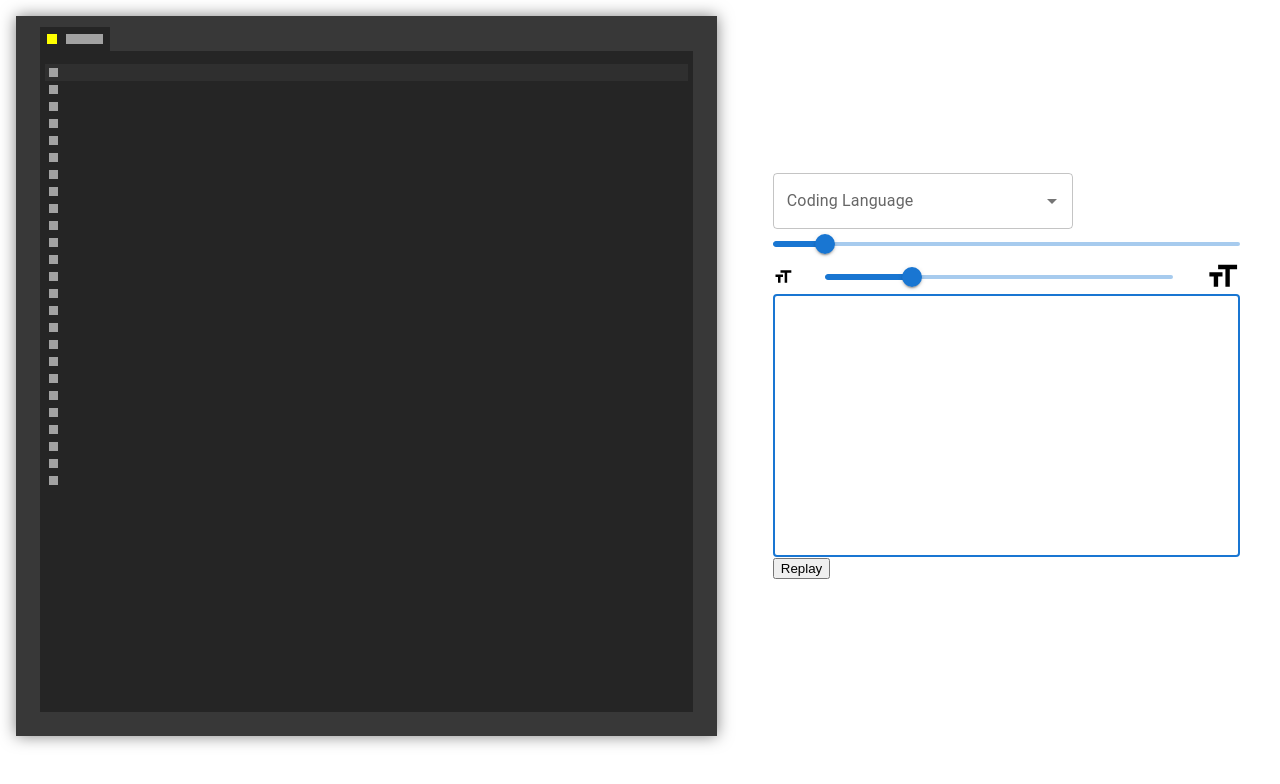
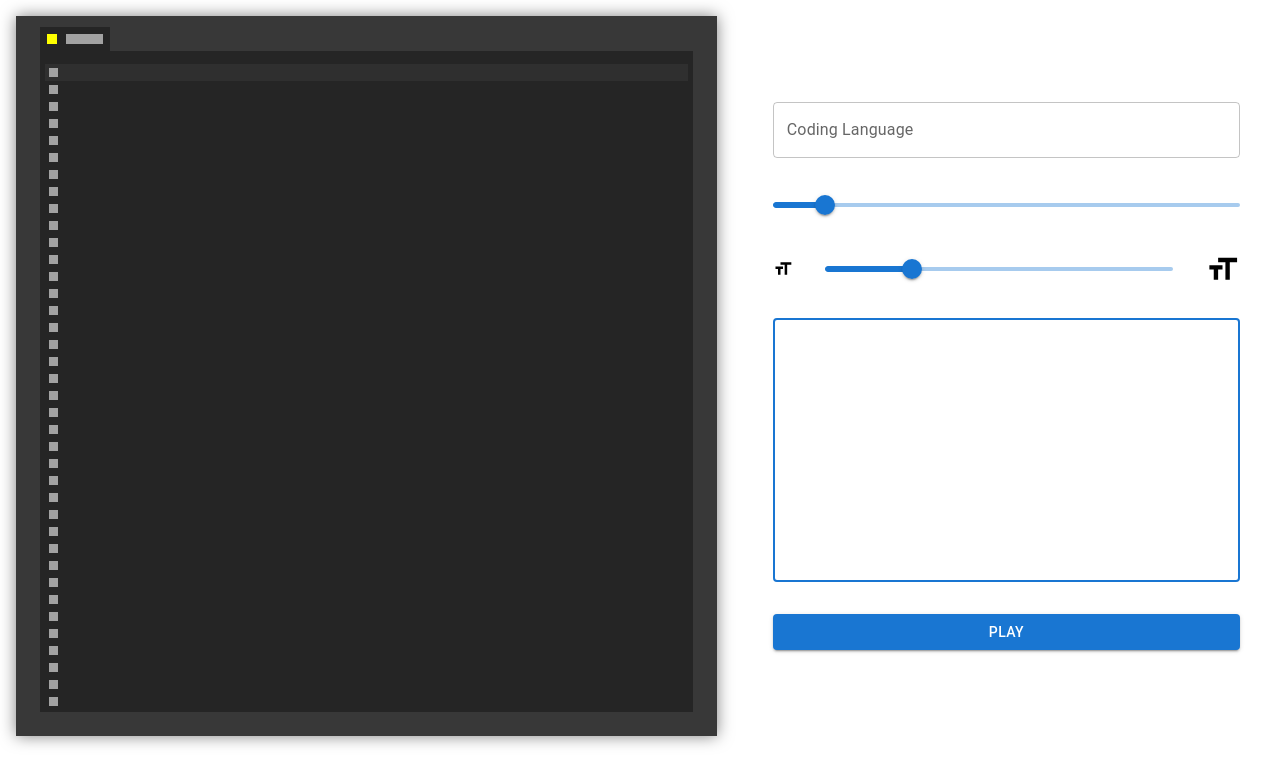
Before and after one commit to iMatthewJohnson/code-window-generator, a React (Create React App) app: page / in a window 1280 px wide. Shown: the top 784 px of the page. Built offline with nearby package versions, Linux system fonts and the light colour scheme.

Commit message:
Adding all coding languages. Blank lines now dynamically added based on window.innerHeight. Added new play button

```diff
--- a/src/App.tsx
+++ b/src/App.tsx
@@ -87,6 +87,7 @@ function App() {
                 handleResetButtonClick={resetAnimation}
                 handleSettingsChange={handleSettingsChange}
                 settingsControlValues={settingsControlValues}
+                isRunning={isRunning}
             />
         </div>
   );
--- /dev/null
+++ b/src/codingLanguagesOptions.js
@@ -0,0 +1,193 @@
+export default [
+    "oneC (1c)",
+    "abnf",
+    "accesslog",
+    "actionscript",
+    "ada",
+    "angelscript",
+    "apache",
+    "applescript",
+    "arcade",
+    "arduino",
+    "armasm",
+    "asciidoc",
+    "aspectj",
+    "autohotkey",
+    "autoit",
+    "avrasm",
+    "awk",
+    "axapta",
+    "bash",
+    "basic",
+    "bnf",
+    "brainfuck",
+    "cLike (c-like)",
+    "c",
+    "cal",
+    "capnproto",
+    "ceylon",
+    "clean",
+    "clojureRepl (clojure-repl)",
+    "clojure",
+    "cmake",
+    "coffeescript",
+    "coq",
+    "cos",
+    "cpp",
+    "crmsh",
+    "crystal",
+    "csharp",
+    "csp",
+    "css",
+    "d",
+    "dart",
+    "delphi",
+    "diff",
+    "django",
+    "dns",
+    "dockerfile",
+    "dos",
+    "dsconfig",
+    "dts",
+    "dust",
+    "ebnf",
+    "elixir",
+    "elm",
+    "erb",
+    "erlangRepl (erlang-repl)",
+    "erlang",
+    "excel",
+    "fix",
+    "flix",
+    "fortran",
+    "fsharp",
+    "gams",
+    "gauss",
+    "gcode",
+    "gherkin",
+    "glsl",
+    "gml",
+    "go",
+    "golo",
+    "gradle",
+    "groovy",
+    "haml",
+    "handlebars",
+    "haskell",
+    "haxe",
+    "hsp",
+    "htmlbars",
+    "http",
+    "hy",
+    "inform7",
+    "ini",
+    "irpf90",
+    "isbl",
+    "java",
+    "javascript",
+    "jbossCli (jboss-cli)",
+    "json",
+    "juliaRepl (julia-repl)",
+    "julia",
+    "kotlin",
+    "lasso",
+    "latex",
+    "ldif",
+    "leaf",
+    "less",
+    "lisp",
+    "livecodeserver",
+    "livescript",
+    "llvm",
+    "lsl",
+    "lua",
+    "makefile",
+    "markdown",
+    "mathematica",
+    "matlab",
+    "maxima",
+    "mel",
+    "mercury",
+    "mipsasm",
+    "mizar",
+    "mojolicious",
+    "monkey",
+    "moonscript",
+    "n1ql",
+    "nginx",
+    "nim",
+    "nix",
+    "nodeRepl (node-repl)",
+    "nsis",
+    "objectivec",
+    "ocaml",
+    "openscad",
+    "oxygene",
+    "parser3",
+    "perl",
+    "pf",
+    "pgsql",
+    "phpTemplate (php-template)",
+    "php",
+    "plaintext",
+    "pony",
+    "powershell",
+    "processing",
+    "profile",
+    "prolog",
+    "properties",
+    "protobuf",
+    "puppet",
+    "purebasic",
+    "pythonRepl (python-repl)",
+    "python",
+    "q",
+    "qml",
+    "r",
+    "reasonml",
+    "rib",
+    "roboconf",
+    "routeros",
+    "rsl",
+    "ruby",
+    "ruleslanguage",
+    "rust",
+    "sas",
+    "scala",
+    "scheme",
+    "scilab",
+    "scss",
+    "shell",
+    "smali",
+    "smalltalk",
+    "sml",
+    "sqf",
+    "sql",
+    "sqlMore (sql_more)",
+    "stan",
+    "stata",
+    "step21",
+    "stylus",
+    "subunit",
+    "swift",
+    "taggerscript",
+    "tap",
+    "tcl",
+    "thrift",
+    "tp",
+    "twig",
+    "typescript",
+    "vala",
+    "vbnet",
+    "vbscriptHtml (vbscript-html)",
+    "vbscript",
+    "verilog",
+    "vhdl",
+    "vim",
+    "x86asm",
+    "xl",
+    "xml",
+    "xquery",
+    "yaml",
+    "zephir"
+]
--- a/src/components/ApplicationWindow.tsx
+++ b/src/components/ApplicationWindow.tsx
@@ -19,7 +19,7 @@ function ApplicationWindow(props: ApplicationWindowProps) {
     // ===States===
 
     const [lineTyping, setLineTyping] = useState(0)
-
+    const [windowHeight, setWindowHeight] = useState(window.innerHeight)
 
     // ===Effects===
 
@@ -28,6 +28,12 @@ function ApplicationWindow(props: ApplicationWindowProps) {
         setLineTyping(0)
     }, [props.sessionId])
 
+    useEffect(() => {
+        window.addEventListener("resize", function () {
+            console.log(window.innerHeight)
+            setWindowHeight(window.innerHeight)
+        })
+    })
 
     // ===Global variables===
 
@@ -37,8 +43,7 @@ function ApplicationWindow(props: ApplicationWindowProps) {
     // ===Functions===
 
     // Runs when the typing of each line ends
-    onanimationend = () => {
-
+    function handleTypingAnimationEnd() {
         // Animation can sometimes fire when not supposed to. This ensures that if isRunning is false, then it won't
         // continue to run, which will mess up the lineTyping property (causing the "active" line to not be the line
         // that is supposed to be active.
@@ -80,11 +85,14 @@ function ApplicationWindow(props: ApplicationWindowProps) {
                     isRunning={props.isRunning}
                     handleTextChange={setLineTyping}
                     lineNumber={index}
+                    handleAnimationEnd={handleTypingAnimationEnd}
                 />)
     })
 
     // Create blank lines for the lines that proceed the lines with code
-    const totalNumberOfLines = 25 // Arbitrary number to cover possible height of window
+    const {fontSize} = props.settingsControlValues
+    const lineHeight = fontSize * 0.75 + (2 * fontSize * 0.2325) // Calculate container size + padding on top and bottom
+    const totalNumberOfLines = Math.ceil(windowHeight * 0.8 / lineHeight) + 1 // Round up and add one more line
     for (let index = linesOfCode.length; index < totalNumberOfLines; index++) {
         codeLines.push(<CodeLine
                             key={`${props.sessionId}-${index}`}
--- a/src/components/CodeLine.tsx
+++ b/src/components/CodeLine.tsx
@@ -1,4 +1,4 @@
-import React, {useEffect} from "react";
+import React, {AnimationEventHandler, useEffect} from "react";
 import "./CodeLines.css"
 import SyntaxHighlighter from 'react-syntax-highlighter';
 import { androidstudio as codeStyle } from 'react-syntax-highlighter/dist/esm/styles/hljs';
@@ -13,6 +13,7 @@ type CodeLineProps = {
     handleTextChange: Function
     language?: string
     lineNumber?: number
+    handleAnimationEnd?: AnimationEventHandler<HTMLElement> | undefined
 }
 
 
@@ -55,7 +56,8 @@ export default function CodeLine(props: CodeLineProps) {
             `code-line
             ${props.isActive && props.isRunning? "typewriter" : ""}
             ${!props.isRunning ? "remove-animation" : ""}`,
-        style: codeLineStyles
+        style: codeLineStyles,
+        onAnimationEnd: props.handleAnimationEnd
     }
 
     const preElementStyles = {
@@ -67,8 +69,6 @@ export default function CodeLine(props: CodeLineProps) {
     const lineGutterStyles = {
         flexBasis:`${lengthOfIndent}ch`
     }
-
-    console.log(props.language)
 
     return (
         <div className={`line ${props.isActive ? "active" : ""}`}>
--- a/src/components/SettingsControl.js
+++ b/src/components/SettingsControl.js
@@ -3,25 +3,24 @@ import "./SettingsControl.css"
 import TextField from '@mui/material/TextField';
 import Slider from '@mui/material/Slider';
 import FormatSizeIcon from '@mui/icons-material/FormatSize';
-import {Autocomplete} from "@mui/material";
+import {Autocomplete, Button, Stack} from "@mui/material";
+import codingLanguagesOptions from "../codingLanguagesOptions";
 
 export default function SettingsControl(props) {
 
-    const codingLanguages = [
-        "Java",
-        "Python"
-    ]
-
 
     return (
-        <div className="settings-control">
+        <Stack
+            className="settings-control"
+            spacing="2rem">
             <div className="dropdown">
                 <Autocomplete
                     name="codeLanguage"
                     disablePortal
-                    autoComplete={true}
-                    options={codingLanguages}
-                    sx={{ width: 300 }}
+                    freeSolo
+                    autoComplete
+                    options={codingLanguagesOptions}
+                    sx={{ width: "100%" }}
                     renderInput={(params) => <TextField {...params} label="Coding Language" />}
                     value={props.settingsControlValues.codeLanguage}
                     onChange={(event, newValue)  => props.handleSettingsChange("codeLanguage", newValue)}
@@ -59,7 +58,13 @@ export default function SettingsControl(props) {
                 onChange={(event) => props.handleSettingsChange("codeText", event.target.value)}
                 value={props.settingsControlValues.codeText}
             />
-            <button onClick={props.handleResetButtonClick}>Replay</button>
-        </div>
+            <Button
+                variant="contained"
+                onClick={props.handleResetButtonClick}
+            >
+                {props.isRunning ? "Restart" : "Play"}
+            </Button>
+            {/*<button onClick={props.handleResetButtonClick}>Replay</button>*/}
+        </Stack>
     )
 }
```
